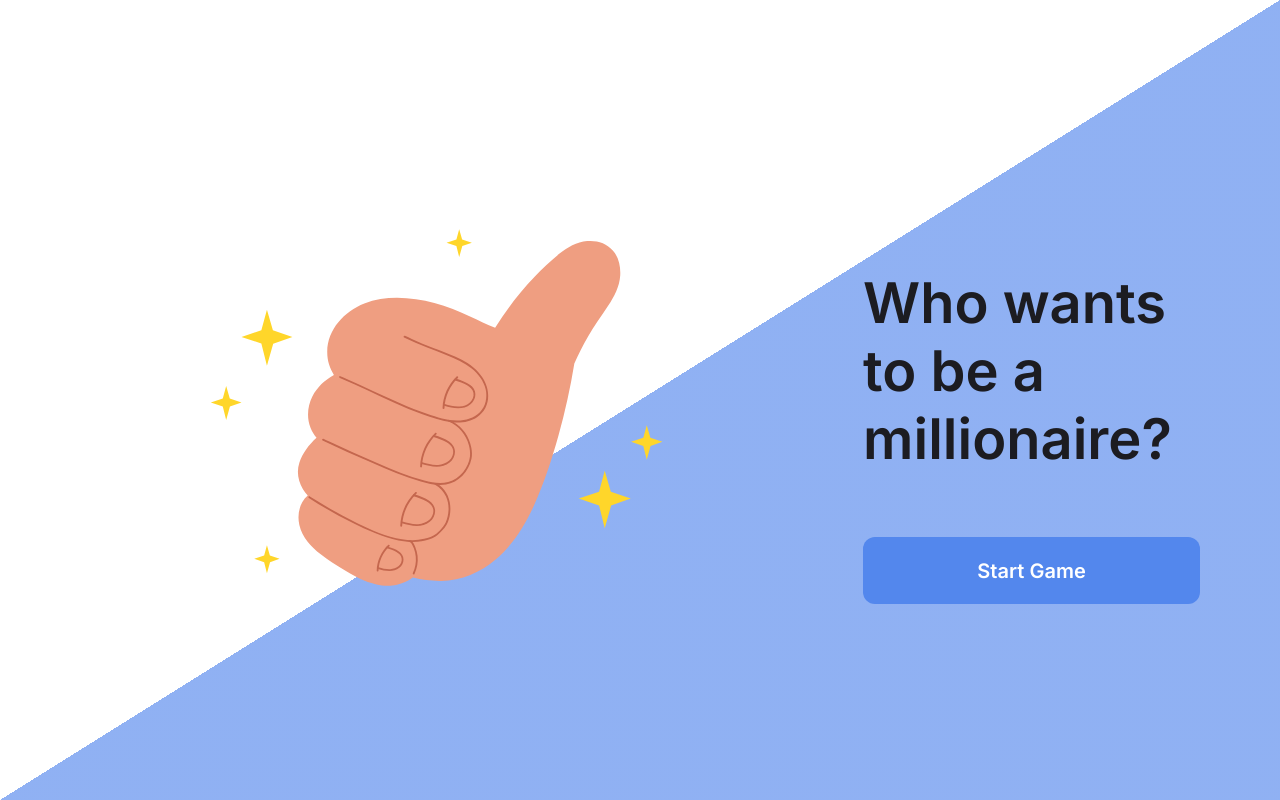
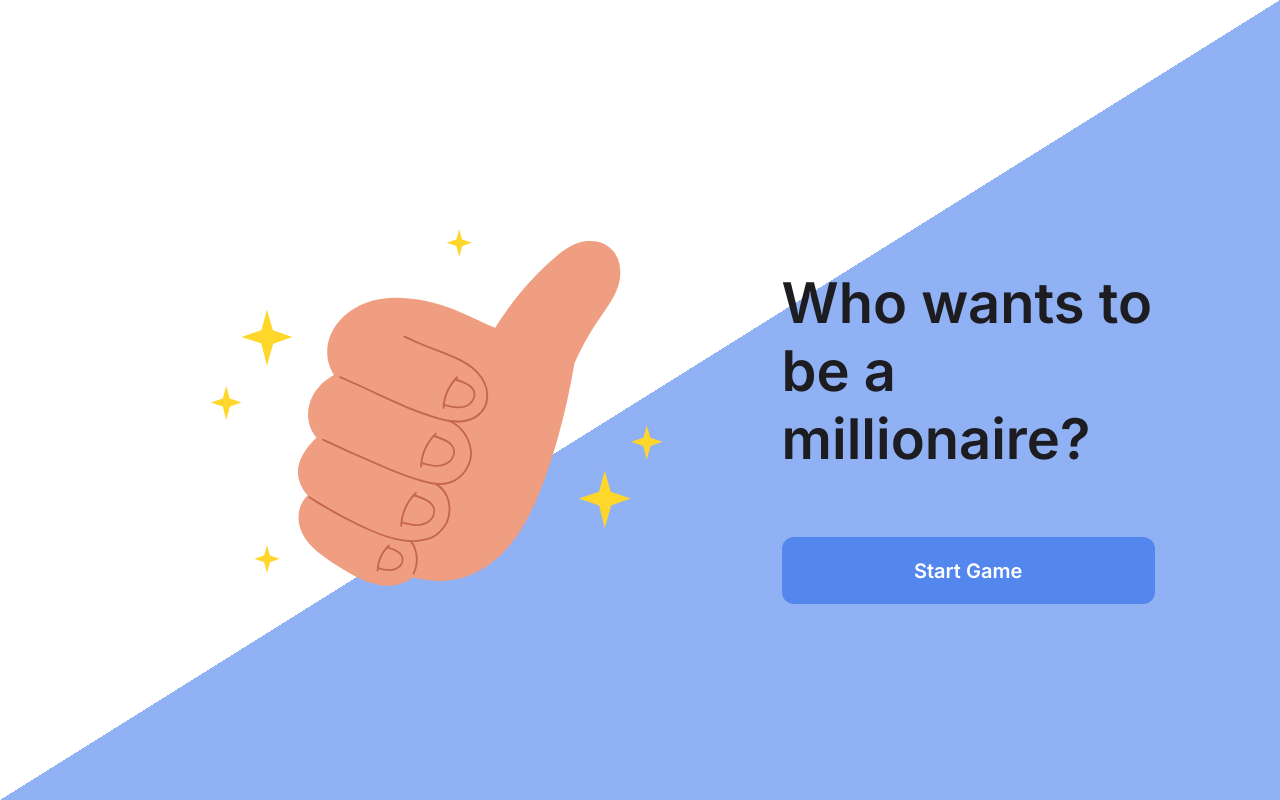
Before and after one commit to Iangyl/who-wants-to-be-a-millionaire, a React (Create React App) app: page /start in a window 1280 px wide. Built offline with nearby package versions, Linux system fonts and the light colour scheme.

Commit message:
fixed some interface bugs

```diff
--- a/src/common/components/Layouts/GeneralLayout/index.module.sass
+++ b/src/common/components/Layouts/GeneralLayout/index.module.sass
@@ -17,6 +17,7 @@
       margin-right: 118.59px
 
     .right
+      width: 100%
       .text
         max-width: 624px
         width: 100%
--- a/src/common/components/Layouts/GeneralLayout/index.tsx
+++ b/src/common/components/Layouts/GeneralLayout/index.tsx
@@ -22,7 +22,7 @@ const GeneralLayout: React.FC<IGeneralLayout> = ({
           <div className={styles.right}>
             <div className={styles.text}>
               {layoutType === 'end' && (
-                <h1 className={styles.label}>Total Score: {score}</h1>
+                <h1 className={styles.label}>Total Score:</h1>
               )}
               <div className={styles.title}>{title}</div>
             </div>
```
